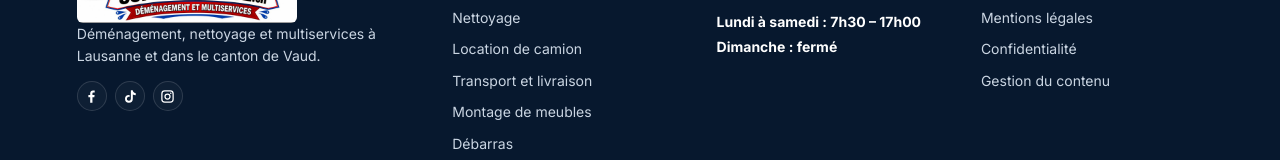
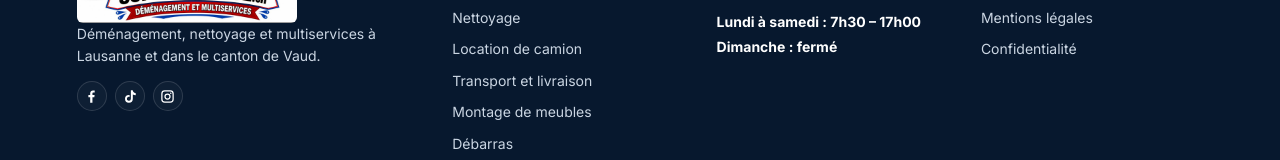
Before and after one commit to farsm2025/super-service, a Next.js app: page / in a window 1280 px wide. Shown: the part 6111-6271 px from the top of the page. Built offline with nearby package versions, Linux system fonts and the light colour scheme; no server answers.

Commit message:
Navigation: retirer le lien public vers le CMS

```diff
--- a/app/ui/footer.tsx
+++ b/app/ui/footer.tsx
@@ -81,7 +81,6 @@ export function Footer() {
         <Link href="/blog">Blog</Link>
         <Link href="/mentions-legales">Mentions légales</Link>
         <Link href="/confidentialite">Confidentialité</Link>
-        <Link href="/studio">Gestion du contenu</Link>
       </div>
       <small>© 2026 Super-Service. Tous droits réservés.</small>
     </footer>
```
